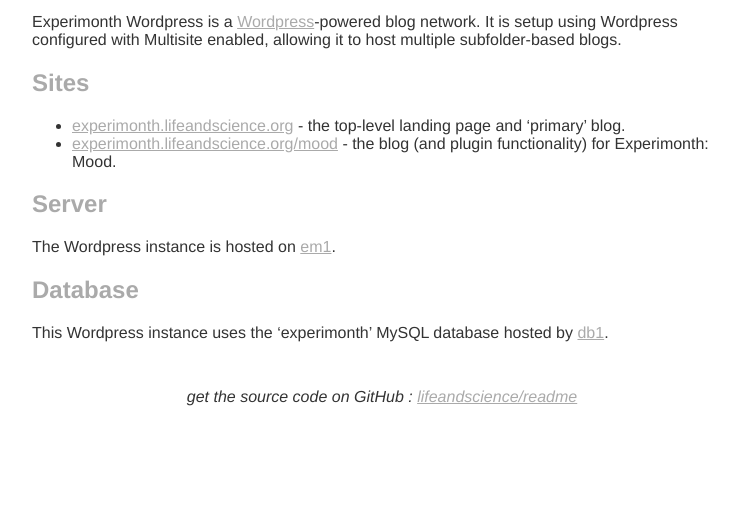
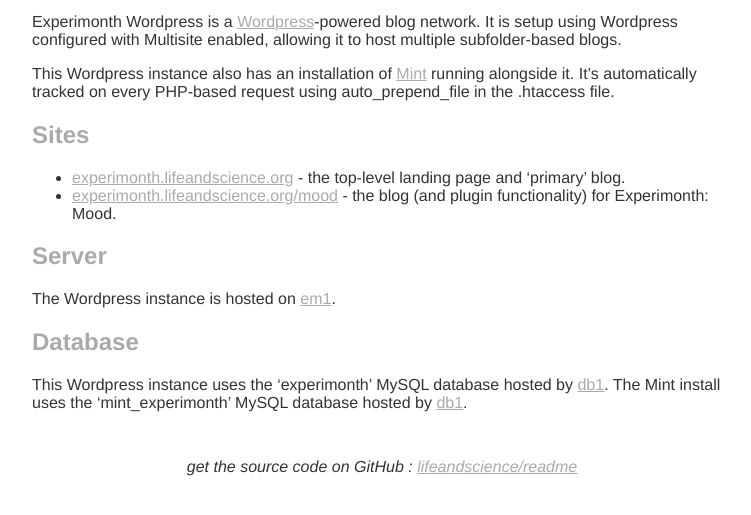
Before and after one commit to lifeandscience/readme, a Jekyll site: the page built from sites/wordpress-experimonth.md, in a window 1280 px wide, cut to the strip 324-839 px from the top of the page. Shown: the whole strip, without its empty margins (258-1009 px from the left). Built offline with Jekyll 4.4.1, drawn with Linux system fonts in a browser that asks for light colours.

Commit message:
Added Mint to notes on Experimonth Wordpress.

```diff
--- a/sites/wordpress-experimonth.md
+++ b/sites/wordpress-experimonth.md
@@ -5,6 +5,8 @@
 # Experimonth Wordpress - Handling Experimonth-related blogs / applications
 
 Experimonth Wordpress is a [Wordpress](http://wordpress.org)-powered blog network. It is setup using Wordpress configured with Multisite enabled, allowing it to host multiple subfolder-based blogs.
+
+This Wordpress instance also has an installation of [Mint](http://haveamint.com/) running alongside it. It's automatically tracked on every PHP-based request using auto_prepend_file in the .htaccess file.
 
 ## Sites ##
 
@@ -17,4 +19,4 @@
 
 ## Database ##
 
-This Wordpress instance uses the 'experimonth' MySQL database hosted by [db1](../vms/db1.html).
+This Wordpress instance uses the 'experimonth' MySQL database hosted by [db1](../vms/db1.html). The Mint install uses the 'mint_experimonth' MySQL database hosted by [db1](../vms/db1.html).
```
